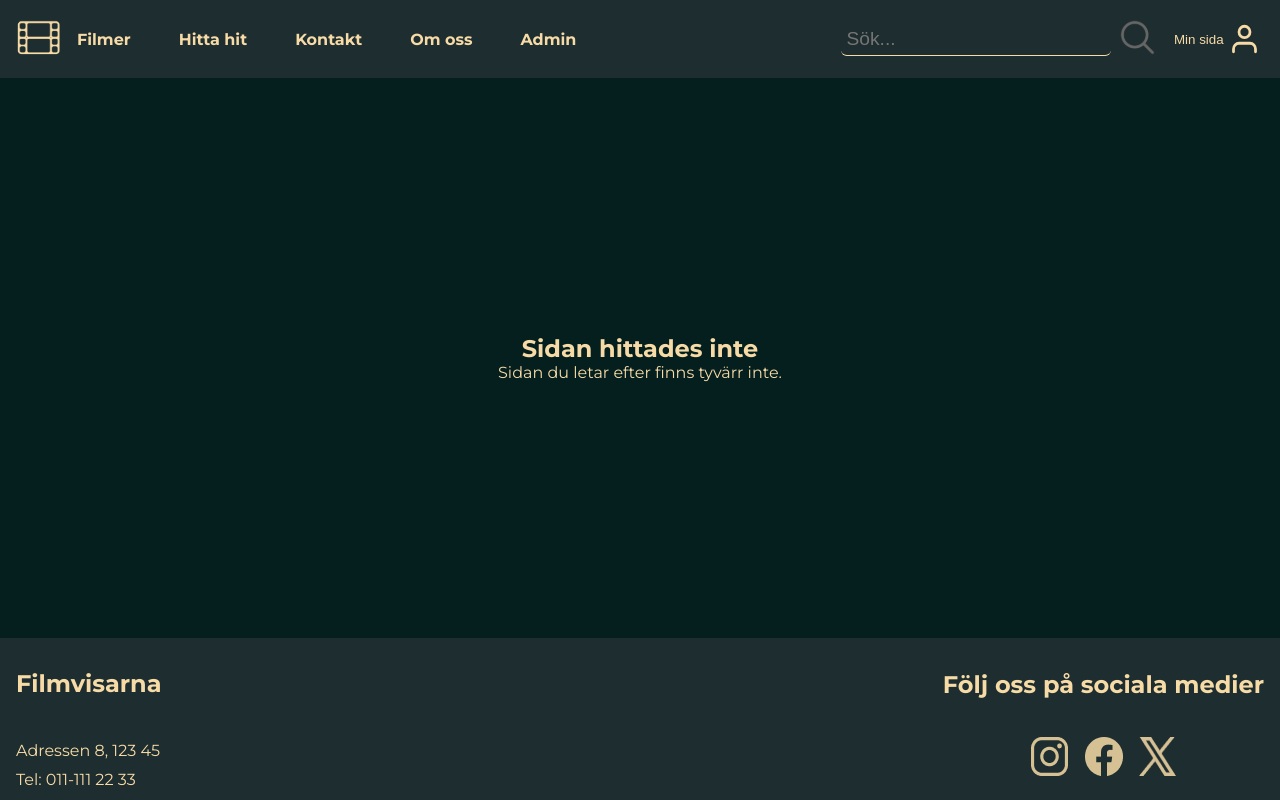
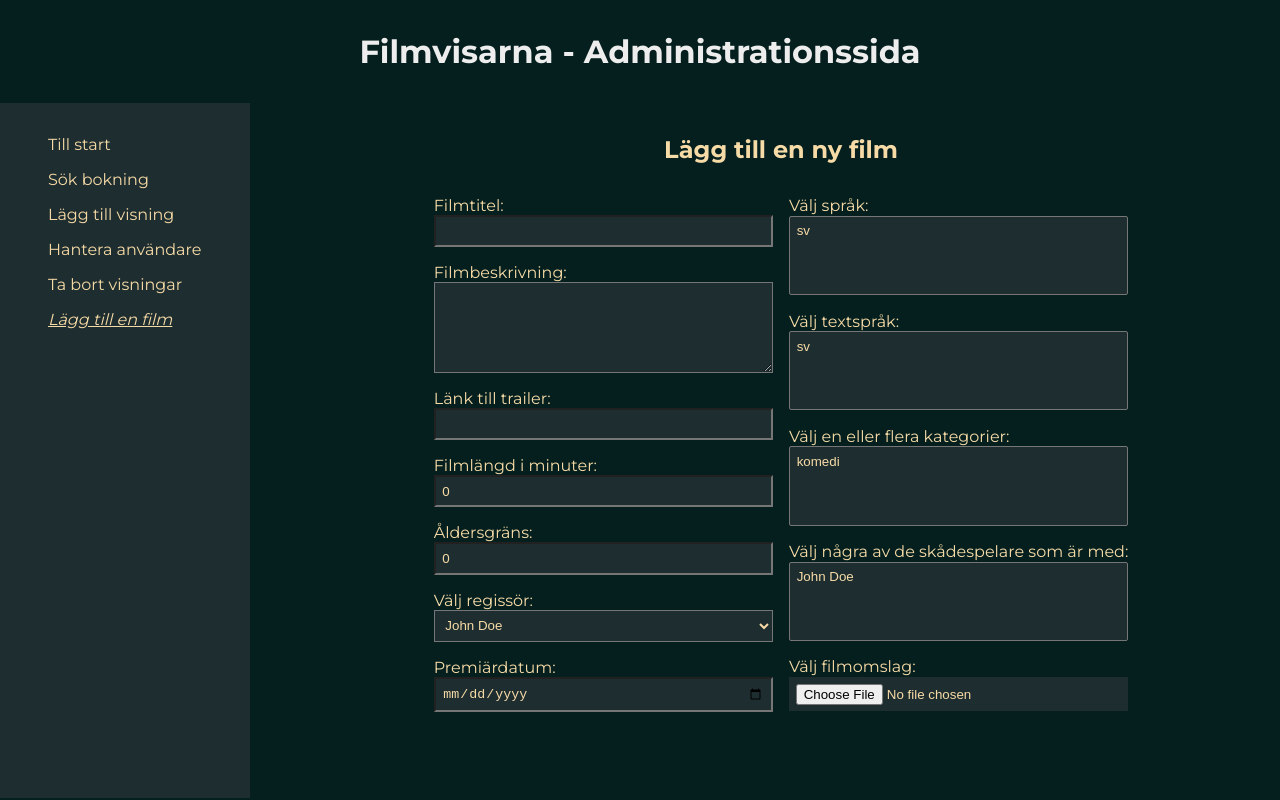
Before and after one commit to j-carlander/Filmvisarna, a React (Vite) app: page /admin/addmovie in a window 1280 px wide. Shown: the top 800 px of the page. Built offline with nearby package versions, Linux system fonts and the light colour scheme; sample sign-in values are in the browser's storage.

Commit message:
admin page for add movie

```diff
--- a/src/Sass/main.scss
+++ b/src/Sass/main.scss
@@ -21,7 +21,6 @@
 @use "../components/UserDetails/UserDetails" as *;
 @use "../pages/AdminHandleUserPage/AdminHandleUserPage" as *;
 @use "../components/AdminDisplayUser/AdminDisplayUser" as *;
-
 
 @use "../components/UserBooking/UserBookings" as *;
 @use "../pages/RegisterPage/RegisterPage" as *;
@@ -47,4 +46,5 @@
 @use "../pages/AdminMoviesPage/AdminMoviesPage" as *;
 @use "../components/AdminScreeningCard/AdminScreeningCard" as *;
 @use "../components/AdminMovieCard/AdminMovieCard" as *;
+@use "../pages/AdminAddMoviePage/AdminAddMoviePage" as *;
 @import url("https://fonts.googleapis.com/css2?family=Montserrat:wght@100;200;300;400;500;600;700;800;900&display=swap");
--- a/src/main.jsx
+++ b/src/main.jsx
@@ -20,6 +20,7 @@ import { AdminAddScreeningPage } from "./pages/AdminAddScreeningPage/AdminAddScr
 import { AdminHandleUserPage } from "./pages/AdminHandleUserPage/AdminHandelUserPage.jsx";
 import { AdminMoviesPage } from "./pages/AdminMoviesPage/AdminMoviesPage.jsx";
 import { AdminScreeningsPage } from "./pages/AdminScreeningsPage/AdminScreeningsPage.jsx";
+import { AdminAddMoviePage } from "./pages/AdminAddMoviePage/AdminAddMoviePage.jsx";
 
 export const pages = [
   { path: "/", element: <LandingPage /> },
@@ -58,12 +59,17 @@ export const adminPages = [
   {
     path: "/admin/screenings",
     label: "Ta bort visningar",
-    element: <AdminMoviesPage />
+    element: <AdminMoviesPage />,
   },
   {
     path: "/admin/screenings/:movieid",
     element: <AdminScreeningsPage />,
-  }
+  },
+  {
+    path: "/admin/addmovie",
+    label: "Lägg till en film",
+    element: <AdminAddMoviePage />,
+  },
 ];
 
 const router = createBrowserRouter([
--- /dev/null
+++ b/src/pages/AdminAddMoviePage/AdminAddMoviePage.jsx
@@ -0,0 +1,162 @@
+import { useState } from "react";
+
+const movieSetup = {
+  title: "",
+  description: "",
+  trailerlink: "",
+  durationinminutes: 0,
+  agelimit: 0,
+  directorid: 0,
+  releasedate: "",
+  languageid: 0,
+  subtitleid: 0,
+  categoryids: [],
+  actorids: [],
+  imgbase64: "",
+};
+
+export function AdminAddMoviePage() {
+  const [movie, setMovie] = useState(movieSetup);
+  const [names, setNames] = useState([{ id: 0, name: "John Doe" }]);
+  const [languages, setLanguages] = useState([{ id: 0, language: "sv" }]);
+  const [categories, setCategories] = useState([{ id: 0, category: "komedi" }]);
+
+  function handleChange(e) {
+    setMovie((movie) => ({ ...movie, [e.target.name]: e.target.value }));
+  }
+
+  function handleFiles(e) {
+    const file = e.target.files[0];
+    if (file) {
+      const base64 = URL.createObjectURL(file);
+      setMovie((movie) => ({ ...movie, imgbase64: base64 }));
+    }
+  }
+
+  // TODO:
+  // useEffect to fetch and set names, languages and categories
+  // Fetch to submit form
+  // Options for adding names, languages and categories that is not in their list.
+
+  return (
+    <article className="admin-add-movie-page-wrapper">
+      <h2>Lägg till en ny film</h2>
+      <form className="new-movie-form">
+        <div className="grid-column">
+          <label htmlFor="">
+            Filmtitel:
+            <input
+              type="text"
+              name="title"
+              value={movie.title}
+              onChange={handleChange}
+            />
+          </label>
+          <label htmlFor="">
+            Filmbeskrivning:
+            <textarea
+              name="description"
+              cols="30"
+              rows="5"
+              value={movie.description}
+              onChange={handleChange}
+            />
+          </label>
+          <label htmlFor="">
+            Länk till trailer:
+            <input
+              type="text"
+              name="trailerlink"
+              value={movie.trailerlink}
+              onChange={handleChange}
+            />
+          </label>
+          <label htmlFor="">
+            Filmlängd i minuter:
+            <input
+              type="number"
+              name="durationinminutes"
+              value={movie.durationinminutes}
+              onChange={handleChange}
+            />
+          </label>
+          <label htmlFor="">
+            Åldersgräns:
+            <input
+              type="number"
+              name="agelimit"
+              value={movie.agelimit}
+              onChange={handleChange}
+            />
+          </label>
+          <label htmlFor="">
+            Välj regissör:
+            <select name="directorid" onChange={handleChange}>
+              {names.map((name) => (
+                <option value={name.id} key={`name_${name.id}`}>
+                  {name.name}
+                </option>
+              ))}
+            </select>
+          </label>
+          <label htmlFor="">
+            Premiärdatum:
+            <input
+              type="date"
+              name="releasedate"
+              value={movie.releasedate}
+              onChange={handleChange}
+            />
+          </label>{" "}
+        </div>
+        <div className="grid-column">
+          <label htmlFor="">
+            Välj språk:
+            <select name="languageid" onChange={handleChange} multiple>
+              {languages.map((language) => (
+                <option value={language.id} key={`language_${language.id}`}>
+                  {language.language}
+                </option>
+              ))}
+            </select>
+          </label>
+          <label htmlFor="">
+            Välj textspråk:
+            <select name="subtitleid" onChange={handleChange} multiple>
+              {languages.map((language) => (
+                <option value={language.id} key={`subtitle_${language.id}`}>
+                  {language.language}
+                </option>
+              ))}
+            </select>
+          </label>
+          <label htmlFor="">
+            Välj en eller flera kategorier:
+            <select name="categoryids" onChange={handleChange} multiple>
+              {categories.map((category) => (
+                <option value={category.id} key={`category_${category.id}`}>
+                  {category.category}
+                </option>
+              ))}
+            </select>
+          </label>
+          <label htmlFor="">
+            Välj några av de skådespelare som är med:
+            <select name="actorids" onChange={handleChange} multiple>
+              {names.map((name) => (
+                <option value={name.id} key={`actor_${name.id}`}>
+                  {name.name}
+                </option>
+              ))}
+            </select>
+          </label>
+          <label htmlFor="">
+            Välj filmomslag:
+            <input type="file" onChange={handleFiles} />
+          </label>
+          {movie.imgbase64 ? <img src={movie.imgbase64} width={200} /> : null}
+        </div>
+      </form>
+    </article>
+  );
+}
--- /dev/null
+++ b/src/pages/AdminAddMoviePage/_AdminAddMoviePage.scss
@@ -0,0 +1,35 @@
+@use "../../Sass/abstract/variables" as *;
+
+.admin-add-movie-page-wrapper {
+  display: flex;
+  flex-direction: column;
+  align-items: center;
+  gap: 2em;
+}
+
+.new-movie-form {
+  display: grid;
+  gap: 1em;
+
+  .grid-column {
+    display: grid;
+    gap: 1em;
+  }
+
+  @media screen and (min-width: 800px) {
+    grid-template-columns: 1fr 1fr;
+  }
+
+  label {
+    display: grid;
+    align-items: center;
+
+    input,
+    textarea,
+    select {
+      padding: 0.5em;
+      background-color: $secBackground;
+      color: $lightAccent;
+    }
+  }
+}
--- a/src/stylesheet/main.css
+++ b/src/stylesheet/main.css
@@ -2244,4 +2244,36 @@ h1 {
   border-width: 2px;
   border-color: #F7DBA7;
   border-style: solid;
+}
+
+.admin-add-movie-page-wrapper {
+  display: flex;
+  flex-direction: column;
+  align-items: center;
+  gap: 2em;
+}
+
+.new-movie-form {
+  display: grid;
+  gap: 1em;
+}
+.new-movie-form .grid-column {
+  display: grid;
+  gap: 1em;
+}
+@media screen and (min-width: 800px) {
+  .new-movie-form {
+    grid-template-columns: 1fr 1fr;
+  }
+}
+.new-movie-form label {
+  display: grid;
+  align-items: center;
+}
+.new-movie-form label input,
+.new-movie-form label textarea,
+.new-movie-form label select {
+  padding: 0.5em;
+  background-color: #1E2D2F;
+  color: #F7DBA7;
 }/*# sourceMappingURL=main.css.map */
```
Also changed, not shown: 1 other file (tests, documents, lock files or other folders).
